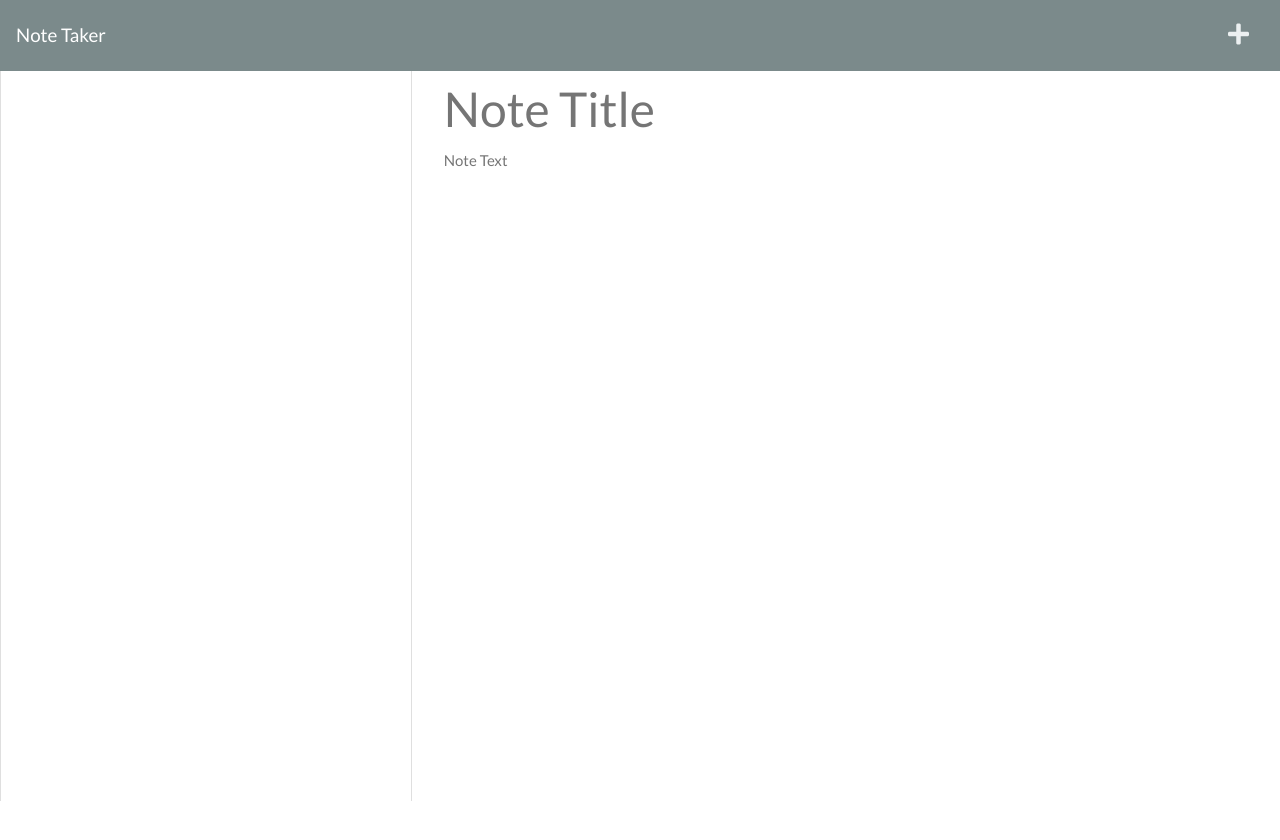
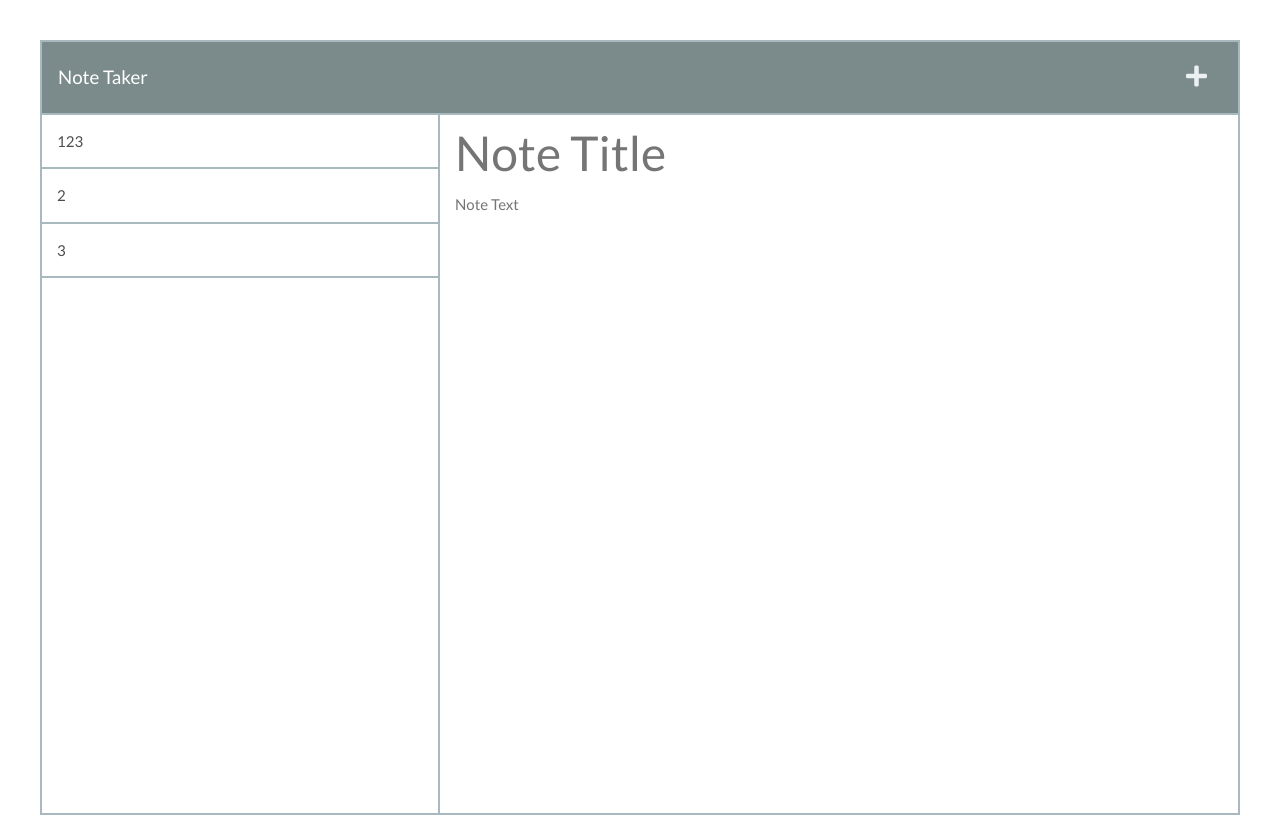
Before and after one commit to fullstackneo/note-taker, a website: page public/notes.html in a window 1280 px wide. Before the commit the page ends 806 px from the top, so only its background shows below. Drawn offline with nearby package versions, Linux system fonts and the light colour scheme; no server answers; a web font is replaced by a local one.

Commit message:
adjust css

```diff
--- a/package.json
+++ b/package.json
@@ -4,11 +4,15 @@
   "description": "",
   "main": "server.js",
   "scripts": {
-    "test": "echo \"Error: no test specified\" && exit 1"
+    "test": "jest",
+    "start":"nodemon server.js"
   },
   "author": "",
   "license": "ISC",
   "dependencies": {
     "express": "^4.16.4"
+  },
+  "devDependencies": {
+    "jest": "^27.5.1"
   }
 }
--- a/public/assets/css/styles.css
+++ b/public/assets/css/styles.css
@@ -1,8 +1,14 @@
 html,
 body {
   height: 100%;
+  margin: 20px;
+  padding: 0;
+}
+
+* {
   margin: 0;
   padding: 0;
+  box-sizing: border-box;
 }
 
 .save-note {
@@ -14,6 +20,11 @@ body {
   margin-right: 15px;
   font-size: 1.5rem;
   cursor: pointer;
+}
+
+.current-note {
+  border-right: 2px solid rgb(168, 185, 192);
+  border-bottom: 2px solid rgb(168, 185, 192);
 }
 
 .note-textarea,
@@ -41,15 +52,20 @@ body {
   color: #757575;
 }
 
+.navbar {
+  border: 2px solid rgb(168, 185, 192);
+}
+
 .list-container .card {
-  height: calc(100vh - 70px);
-  border-bottom: none;
+  height: calc(100vh - 100px);
+  border: 2px solid rgb(168, 185, 192);
+  /* border-bottom: none; */
   border-bottom-right-radius: 0;
   border-bottom-left-radius: 0;
 }
 
 .list-container {
-  padding-left: 0;
+  padding: 0;
 }
 
 .list-container .list-group,
@@ -58,6 +74,27 @@ body {
   border-top: none;
   border-top-right-radius: 0;
   border-top-left-radius: 0;
+}
+
+.list-group li {
+  display: flex;
+  justify-content: space-between;
+  align-items: center;
+  color: rgb(77, 77, 77);
+  padding: 15px;
+  /* background-color: pink; */
+  border-bottom: 2px solid rgb(168, 185, 192);
+}
+
+.list-group .list-item {
+  word-break: break-all;
+  width: 190px;
+  margin-bottom: 0px;
+}
+
+.list-group span {
+  font-size: 16px;
+  color: rgb(241, 14, 31);
 }
 
 .list-item-title {
--- a/public/notes.html
+++ b/public/notes.html
@@ -5,17 +5,10 @@
     <meta name="viewport" content="width=device-width, initial-scale=1.0" />
     <meta http-equiv="X-UA-Compatible" content="ie=edge" />
     <title>Note Taker</title>
-    <link
-      rel="stylesheet"
-      href="https://cdnjs.cloudflare.com/ajax/libs/bootswatch/4.1.3/flatly/bootstrap.min.css"
-    />
-    <link
-      rel="stylesheet"
-      href="https://use.fontawesome.com/releases/v5.3.1/css/all.css"
-      integrity="sha384-mzrmE5qonljUremFsqc01SB46JvROS7bZs3IO2EmfFsd15uHvIt+Y8vEf7N7fWAU"
-      crossorigin="anonymous"
-    />
-    <link rel="stylesheet" href="/assets/css/styles.css" />
+    <link rel="stylesheet" href="https://cdnjs.cloudflare.com/ajax/libs/bootswatch/4.1.3/flatly/bootstrap.min.css" />
+    <link rel="stylesheet" href="https://use.fontawesome.com/releases/v5.3.1/css/all.css" integrity="sha384-mzrmE5qonljUremFsqc01SB46JvROS7bZs3IO2EmfFsd15uHvIt+Y8vEf7N7fWAU" crossorigin="anonymous" />
+    <link rel="stylesheet" href="https://cdnjs.cloudflare.com/ajax/libs/open-iconic/1.1.1/font/css/open-iconic-bootstrap.min.css" />
+    <link rel="stylesheet" href="./assets/css/styles.css" />
   </head>
 
   <body>
@@ -30,16 +23,15 @@
       <div class="row">
         <div class="col-4 list-container">
           <div class="card">
-            <ul class="list-group"></ul>
+            <ul class="list-group">
+              <li><p class="list-item">123</p><span class="oi oi-trash"></span></li>
+              <li>2<span class="oi oi-trash"></span></li>
+              <li>3<span class="oi oi-trash"></span></li>
+            </ul>
           </div>
         </div>
-        <div class="col-8">
-          <input
-            class="note-title"
-            placeholder="Note Title"
-            maxlength="28"
-            type="text"
-          />
+        <div class="col-8 current-note">
+          <input class="note-title" placeholder="Note Title" maxlength="28" type="text" />
           <textarea class="note-textarea" placeholder="Note Text"></textarea>
         </div>
       </div>
```
Also changed, not shown: public/index.html (+5 -8 lines).
